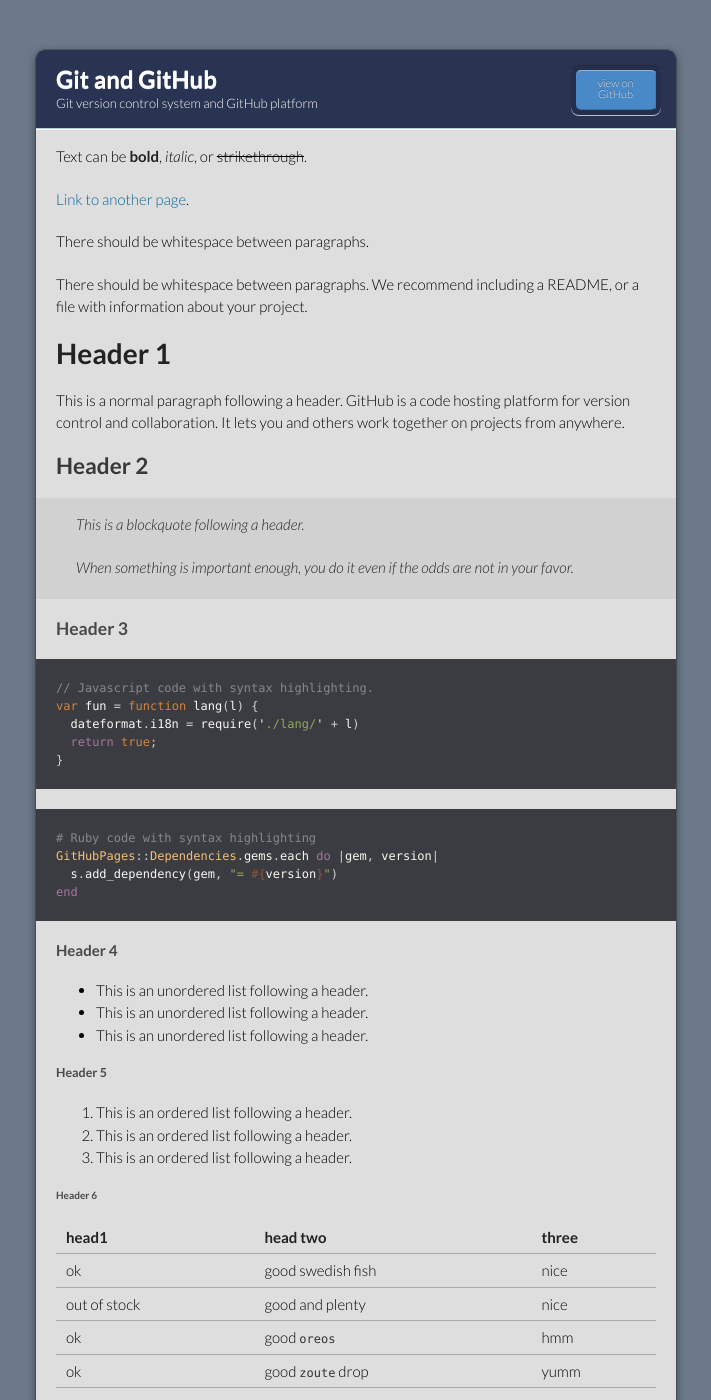
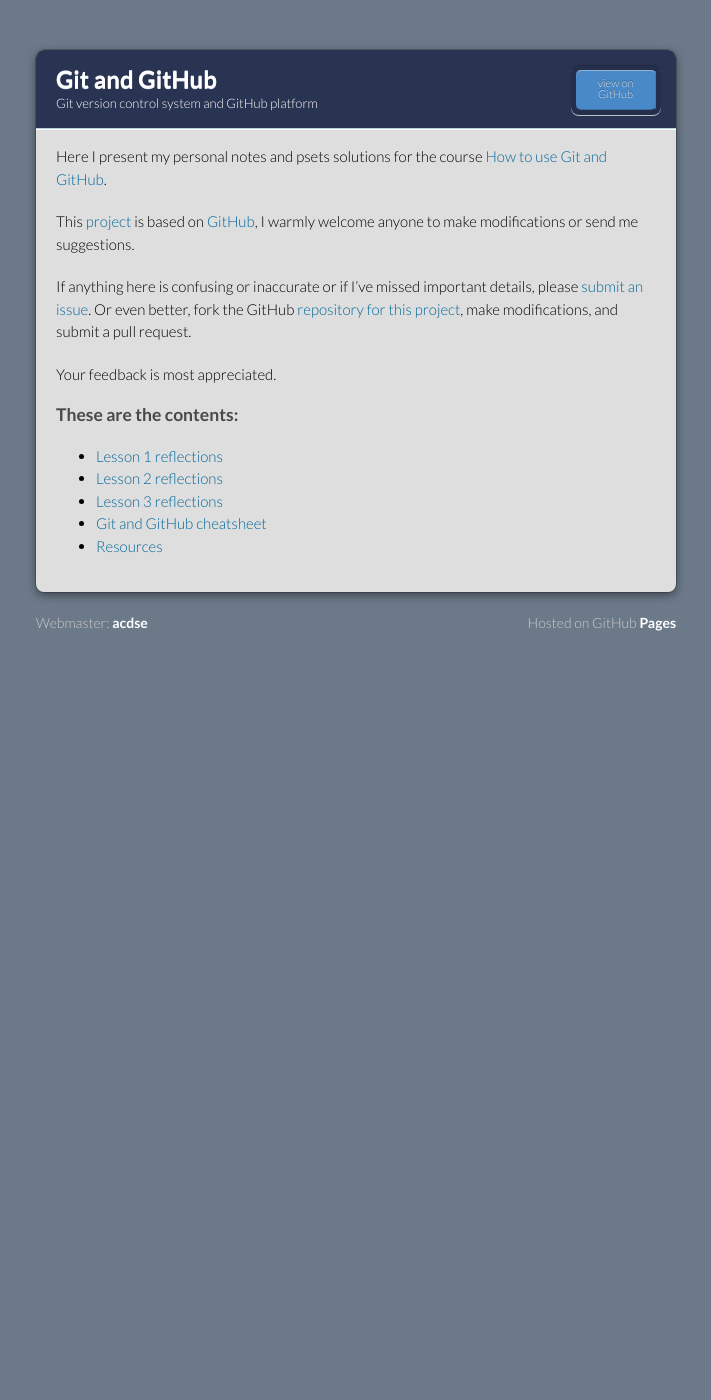
Before and after one commit to acdse/ud775, a Jekyll site: the page built from index.md, in a window 1280 px wide and 1400 px high. Shown: the whole window, without its empty margins (284-995 px from the left). Built offline with Jekyll 4.4.1, drawn with Linux system fonts in a browser that asks for light colours; some of the changed text lies outside the part shown.

Commit message:
Update index.md

````diff
--- a/index.md
+++ b/index.md
@@ -2,122 +2,25 @@
 layout: default
 ---
 
-Text can be **bold**, _italic_, or ~~strikethrough~~.
+<!-- quotes-from-README.md-and-CONTRIBUTING.md -->
 
-[Link to another page](another-page).
+Here I present my personal notes and psets solutions for the course [How to use Git and GitHub](https://www.udacity.com/course/how-to-use-git-and-github--ud775).
 
-There should be whitespace between paragraphs.
+This [project][repository] is based on [GitHub][acdse], I warmly welcome anyone to make modifications or send me suggestions.
 
-There should be whitespace between paragraphs. We recommend including a README, or a file with information about your project.
+If anything here is confusing or inaccurate or if I’ve missed important details, please [submit an issue][issue].
+Or even better, fork the GitHub [repository for this project][repository], make modifications, and submit a pull request.
 
-# [](#header-1)Header 1
+Your feedback is most appreciated.
 
-This is a normal paragraph following a header. GitHub is a code hosting platform for version control and collaboration. It lets you and others work together on projects from anywhere.
+[acdse]: https://github.com/acdse
+[repository]: https://github.com/acdse/Udacity-ud775
+[issue]: https://github.com/acdse/Udacity-ud775/issues
 
-## [](#header-2)Header 2
+### These are the contents:
 
-> This is a blockquote following a header.
->
-> When something is important enough, you do it even if the odds are not in your favor.
-
-### [](#header-3)Header 3
-
-```js
-// Javascript code with syntax highlighting.
-var fun = function lang(l) {
-  dateformat.i18n = require('./lang/' + l)
-  return true;
-}
-```
-
-```ruby
-# Ruby code with syntax highlighting
-GitHubPages::Dependencies.gems.each do |gem, version|
-  s.add_dependency(gem, "= #{version}")
-end
-```
-
-#### [](#header-4)Header 4
-
-*   This is an unordered list following a header.
-*   This is an unordered list following a header.
-*   This is an unordered list following a header.
-
-##### [](#header-5)Header 5
-
-1.  This is an ordered list following a header.
-2.  This is an ordered list following a header.
-3.  This is an ordered list following a header.
-
-###### [](#header-6)Header 6
-
-| head1        | head two          | three |
-|:-------------|:------------------|:------|
-| ok           | good swedish fish | nice  |
-| out of stock | good and plenty   | nice  |
-| ok           | good `oreos`      | hmm   |
-| ok           | good `zoute` drop | yumm  |
-
-### There's a horizontal rule below this.
-
-* * *
-
-### Here is an unordered list:
-
-*   Item foo
-*   Item bar
-*   Item baz
-*   Item zip
-
-### And an ordered list:
-
-1.  Item one
-1.  Item two
-1.  Item three
-1.  Item four
-
-### And a nested list:
-
-- level 1 item
-  - level 2 item
-  - level 2 item
-    - level 3 item
-    - level 3 item
-- level 1 item
-  - level 2 item
-  - level 2 item
-  - level 2 item
-- level 1 item
-  - level 2 item
-  - level 2 item
-- level 1 item
-
-### Small image
-
-![](https://assets-cdn.github.com/images/icons/emoji/octocat.png)
-
-### Large image
-
-![](https://guides.github.com/activities/hello-world/branching.png)
-
-
-### Definition lists can be used with HTML syntax.
-
-<dl>
-<dt>Name</dt>
-<dd>Godzilla</dd>
-<dt>Born</dt>
-<dd>1952</dd>
-<dt>Birthplace</dt>
-<dd>Japan</dd>
-<dt>Color</dt>
-<dd>Green</dd>
-</dl>
-
-```
-Long, single-line code blocks should not wrap. They should horizontally scroll if they are too long. This line should be long enough to demonstrate this.
-```
-
-```
-The final element.
-```
+- [Lesson 1 reflections](./pages/lesson-1-reflections.html)
+- [Lesson 2 reflections](./pages/lesson-2-reflections.html)
+- [Lesson 3 reflections](./pages/lesson-3-reflections.html)
+- [Git and GitHub cheatsheet](./pages/cheatsheet.html)
+- [Resources](./pages/resources.html)
````
